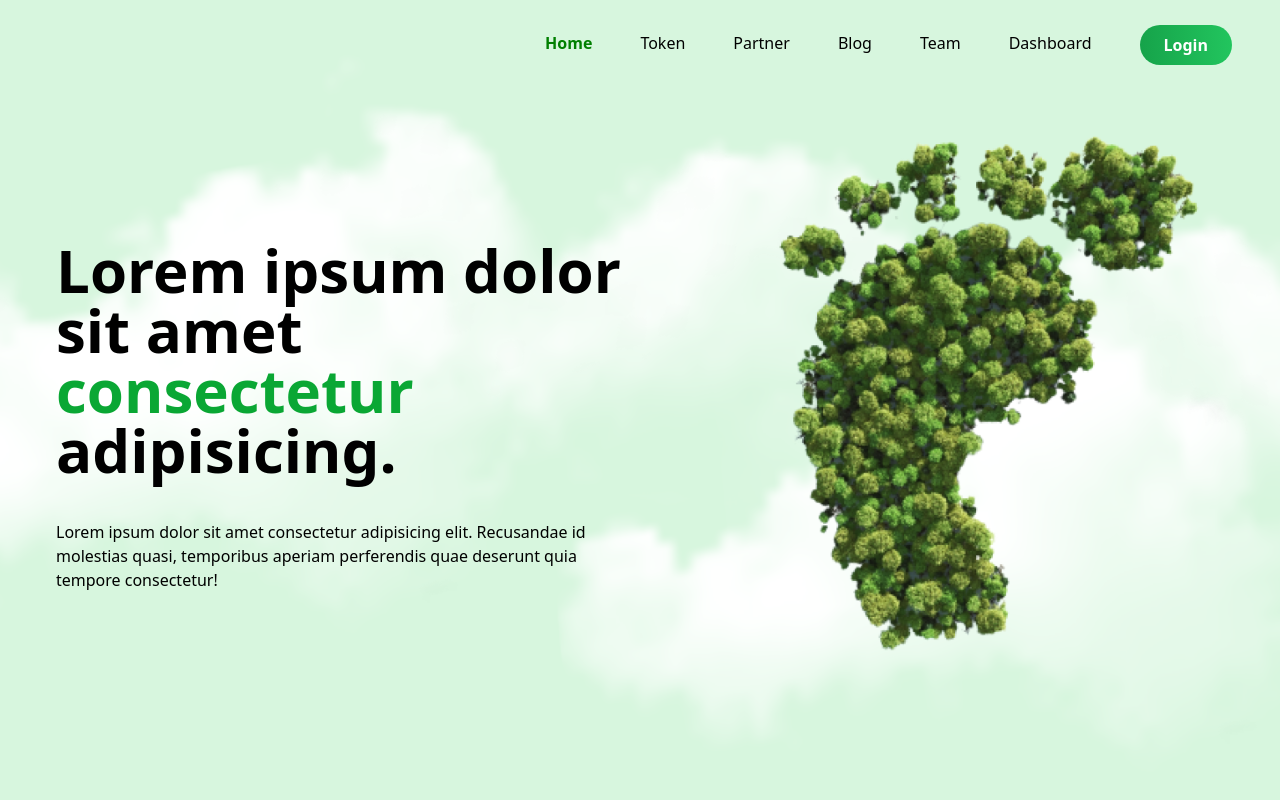
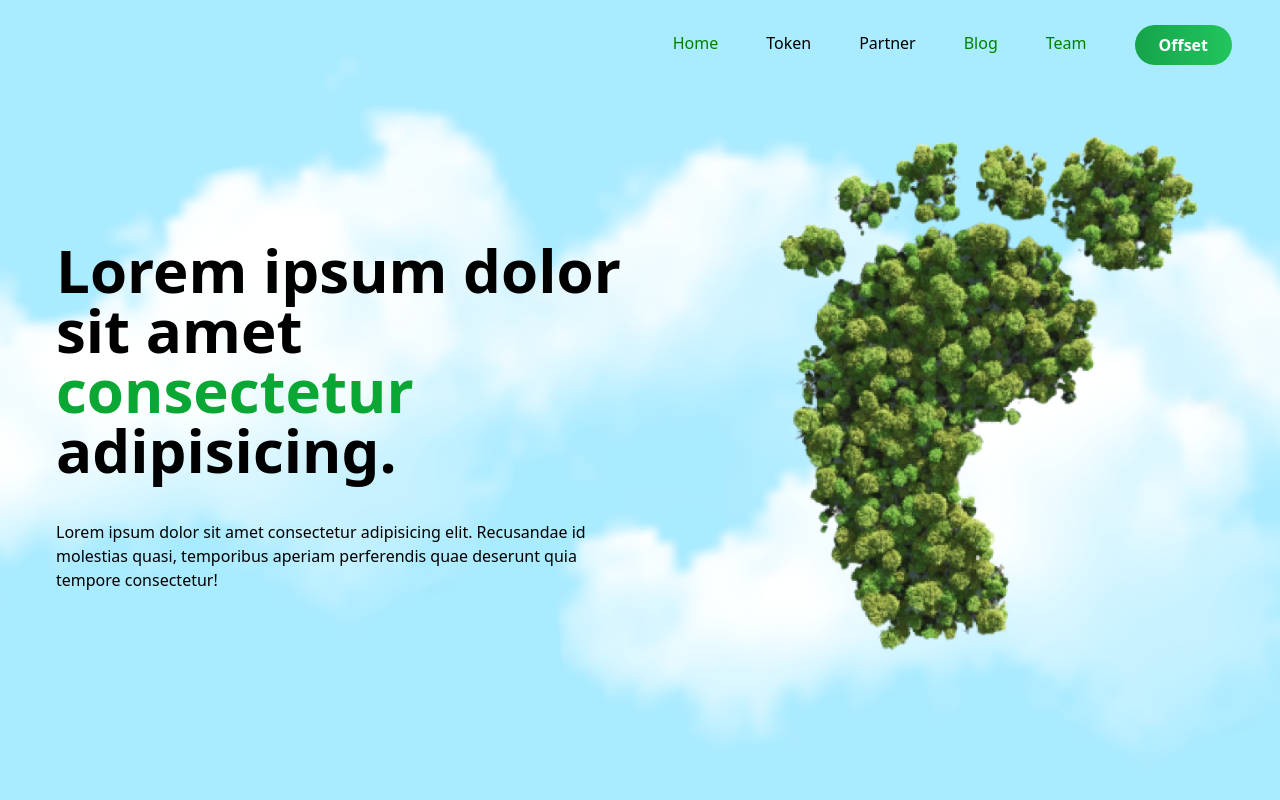
Before and after one commit to Decentralized-Brains/greenworld-frontend, a React (Create React App) app: page / in a window 1280 px wide. Shown: the top 800 px of the page. Built offline with nearby package versions, Linux system fonts and the light colour scheme.

Commit message:
Home page updates done

```diff
--- a/package.json
+++ b/package.json
@@ -11,6 +11,7 @@
     "react-dom": "^18.2.0",
     "react-icons": "^4.6.0",
     "react-router-dom": "^6.4.3",
+    "react-router-hash-link": "^2.4.3",
     "react-scripts": "5.0.1",
     "web-vitals": "^2.1.4"
   },
--- a/src/App.css
+++ b/src/App.css
@@ -1,6 +1,6 @@
 :root {
-  --color1: #a0c096;
-  --color2: #e1ffea;
+  --color1: #00c1ff;
+  --color2: #ecfbff;
 }
 .bgimage {
   background: url("./img/cloud.png") center no-repeat fixed;
@@ -14,22 +14,10 @@
     background-position-x: 0%;
     background-color: var(--color1);
   }
-  20% {
-    background-color: var(--color2);
-  }
   30% {
-    background-color: var(--color1);
-  }
-  60% {
     background-color: var(--color2);
   }
   70% {
-    background-color: var(--color1);
-  }
-  80% {
-    background-color: var(--color2);
-  }
-  90% {
     background-color: var(--color1);
   }
   100% {
@@ -39,7 +27,9 @@
 }
 .active {
   color: green !important;
-  font-weight: 600;
+}
+.selectedId {
+  color: red !important;
 }
 .treeBG {
   background: url("./img/treebg.png") center no-repeat;
--- a/src/components/home/AafterTeam.jsx
+++ b/src/components/home/AafterTeam.jsx
@@ -1,3 +1,4 @@
+import { Link } from "react-router-dom";
 import World from "../../img/world.png";
 
 const AafterTeam = () => {
@@ -15,6 +16,10 @@ const AafterTeam = () => {
           numquam ea? Necessitatibus eum sequi, id nobis natus incidunt neque
           repellat quidem?
         </p>
+        <br />
+        <Link to="token">
+          <button>Token</button>
+        </Link>
       </div>
       <img className="max-w-[300px]" src={World} alt="" />
     </div>
--- a/src/components/home/CardSectionTwo.jsx
+++ b/src/components/home/CardSectionTwo.jsx
@@ -3,7 +3,7 @@ import { Card2Data } from "./Data";
 
 const CardSectionTwo = () => {
   return (
-    <div className="bg-green-100/50">
+    <div className="bg-[#aee8ff] mb-[-80px]" id="blog">
       <div className="container text-center py-12">
         <h3 className="text-3xl">
           Ipsum <span className="p-text">Partners</span> dolor sit amet.
--- a/src/components/home/Hero.jsx
+++ b/src/components/home/Hero.jsx
@@ -10,13 +10,13 @@ const Hero = () => {
         <div className="grid md:grid-cols-2 gap-6 place-items-center md:min-h-screen">
           <div>
             <h1
-              className="text-6xl mb-10
+              className="text-4xl text-center md:text-left mb-5 md:text-6xl md:mb-10
             "
             >
               Lorem ipsum dolor sit amet{" "}
               <span className="p-text">consectetur</span> adipisicing.
             </h1>
-            <p>
+            <p className="text-center md:text-left ">
               Lorem ipsum dolor sit amet consectetur adipisicing elit.
               Recusandae id molestias quasi, temporibus aperiam perferendis quae
               deserunt quia tempore consectetur!
--- a/src/components/home/Teams.jsx
+++ b/src/components/home/Teams.jsx
@@ -4,7 +4,7 @@ import { TeamsData } from "./Data";
 
 const Teams = () => {
   return (
-    <div className="container text-center mb-10">
+    <div className="container text-center mb-10" id="team">
       <h3 className="text-3xl">
         Our<span className="p-text">Team</span>
       </h3>
--- a/src/components/universal/Navbar.jsx
+++ b/src/components/universal/Navbar.jsx
@@ -1,6 +1,7 @@
 import React, { useState, useEffect } from "react";
 import { AiOutlineClose, AiOutlineMenu } from "react-icons/ai";
 import { Link, NavLink } from "react-router-dom";
+import { NavHashLink } from "react-router-hash-link";
 
 // import { HashLink } from "react-router-hash-link";
 
@@ -27,21 +28,6 @@ const Navbar = () => {
       id: 3,
       text: "Partner",
       url: "/partner",
-    },
-    {
-      id: 4,
-      text: "Blog",
-      url: "/blog",
-    },
-    {
-      id: 5,
-      text: "Team",
-      url: "/team",
-    },
-    {
-      id: 6,
-      text: "Dashboard",
-      url: "/dashboard",
     },
   ];
 
@@ -75,9 +61,19 @@ const Navbar = () => {
                 </li>
               </NavLink>
             ))}
+            <li>
+              <NavHashLink smooth activeClassName="selectedId" to="/#blog">
+                Blog
+              </NavHashLink>
+            </li>
+            <li>
+              <NavHashLink smooth activeClassName="selectedId" to="/#team">
+                Team
+              </NavHashLink>
+            </li>
           </ul>
-          <Link to="/signin">
-            <button className="mr-4 md:mr-0 md:ml-12">Login</button>
+          <Link to="/dashboard">
+            <button className="mr-4 md:mr-0 md:ml-12">Offset</button>
           </Link>
           <div
             onClick={handleNav}
@@ -127,6 +123,17 @@ const Navbar = () => {
                   </li>
                 </Link>
               ))}
+              <li className="c-link ml-0 mb-6 w-fit text-gray-700 hover:border-b hover:text-cyan-500 duration-300">
+                <NavHashLink smooth activeClassName="selectedId" to="/#blog">
+                  Blog
+                </NavHashLink>
+              </li>
+
+              <li className="c-link ml-0 mb-6 w-fit text-gray-700 hover:border-b hover:text-cyan-500 duration-300">
+                <NavHashLink smooth activeClassName="selectedId" to="/#team">
+                  Team
+                </NavHashLink>
+              </li>
             </ul>
           </div>
         </div>
```
Also changed, not shown: 1 other file (tests, documents, lock files or other folders).
